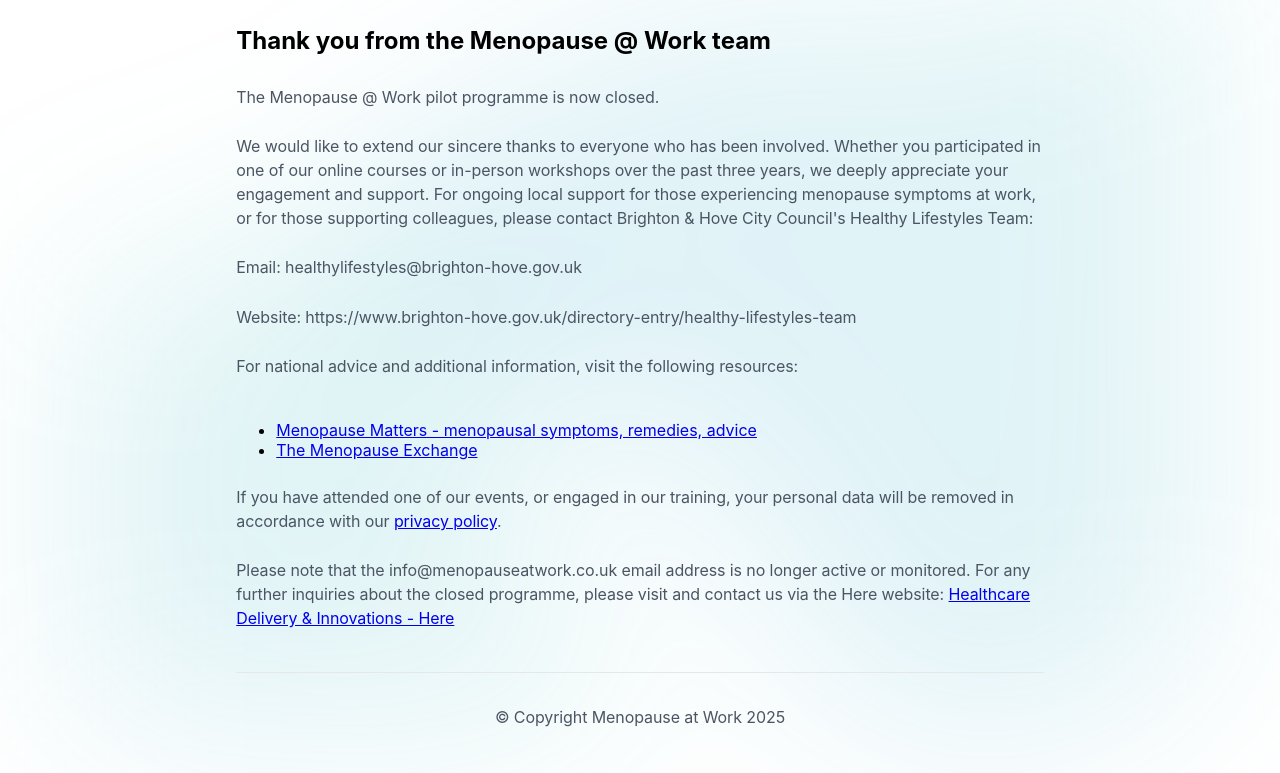
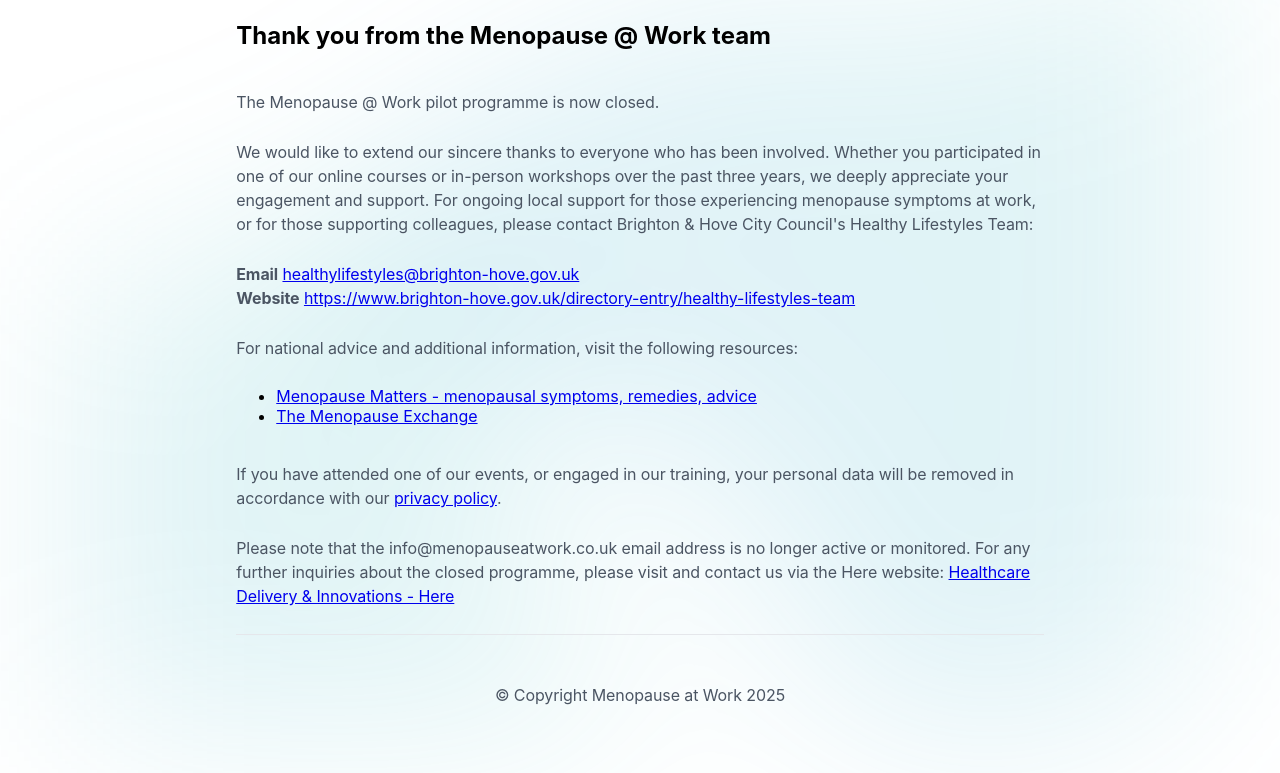
Before and after one commit to Menopause-Work/menopause-work.github.io, an Astro site: page / in a window 1280 px wide. Shown: the part 71-844 px from the top of the page. After the commit the page ends 816 px from the top, so only its background shows below. Built offline with nearby package versions, Linux system fonts and the light colour scheme; Astro itself is replaced by a stand-in of ours.

Commit message:
slight height tweaks to layout; added links to email and website refs

```diff
--- a/src/layouts/Layout.astro
+++ b/src/layouts/Layout.astro
@@ -56,13 +56,14 @@
 
 	.container {
 		font-family: Inter, Roboto, 'Helvetica Neue', 'Arial Nova', 'Nimbus Sans', Arial, sans-serif;
-		height: 100%;
+
 	}
 
 	main {
 		display: flex;
 		justify-content: center;
 		padding-bottom: 1rem;
+		height: 100vh;
 	}
 
 	footer {
@@ -74,7 +75,7 @@
 	}
 
 	.hero {
-		height: 100vh;
+		/* height: 100vh; */
 		display: flex;
 		align-items: start;
 		flex-direction: column;
@@ -148,8 +149,8 @@
 		font-size: 1rem;
 		line-height: 24px;
 		letter-spacing: -0.006em;
-		margin: 0 0 1rem 0;
 		max-width: 80ch;
+		margin-bottom: 6px;
 	}
 
 	code {
--- a/src/pages/index.astro
+++ b/src/pages/index.astro
@@ -6,8 +6,11 @@
 	<h1>Thank you from the Menopause @ Work team </h1>
 	<p>The Menopause @ Work pilot programme is now closed.</p>
 	<p>We would like to extend our sincere thanks to everyone who has been involved. Whether you participated in one of our online courses or in-person workshops over the past three years, we deeply appreciate your engagement and support. For ongoing local support for those experiencing menopause symptoms at work, or for those supporting colleagues, please contact Brighton & Hove City Council's Healthy Lifestyles Team:</p>
-	<p>Email: healthylifestyles@brighton-hove.gov.uk </p>
-	<p>Website:  https://www.brighton-hove.gov.uk/directory-entry/healthy-lifestyles-team</p>
+	<p>
+		<span style="font-weight: bold;">Email</span> <a href="mailto:healthylifestyles@brighton-hove.gov.uk">healthylifestyles@brighton-hove.gov.uk</a>
+		<br />
+		<span style="font-weight: bold;">Website</span>  <a href="https://www.brighton-hove.gov.uk/directory-entry/healthy-lifestyles-team">https://www.brighton-hove.gov.uk/directory-entry/healthy-lifestyles-team</a></p>
+	</p>
 	<p>For national advice and additional information, visit the following resources:</p>
 	<ul>
 		<li><a href="https://www.menopausematters.co.uk/" target="_blank">Menopause Matters - menopausal symptoms, remedies, advice</a></li>
```
